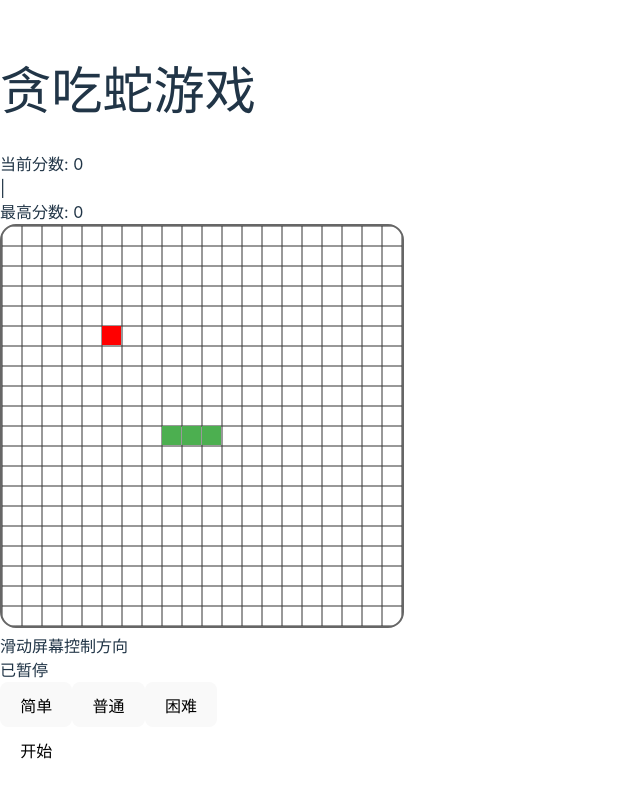
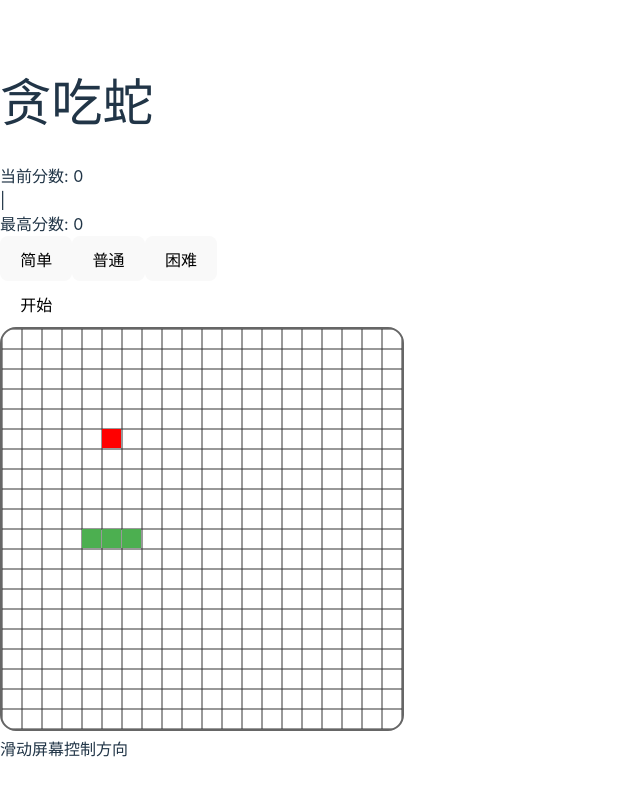
Before and after one commit to Trey13666/snake-game, a React (Vite) app: page / in a window 1280 px wide. Shown: the whole page, without its empty margins (0-640 px from the left). Built offline with nearby package versions, Linux system fonts and the light colour scheme.

Commit message:
Update App.tsx

```diff
--- a/src/App.tsx
+++ b/src/App.tsx
@@ -1,51 +1,42 @@
-import { useState, useCallback } from 'react'
-import './App.css'
-import GameBoard from './components/Game/GameBoard'
-import ScoreBoard from './components/UI/ScoreBoard'
-import Controls from './components/Game/Controls'
-import { GameMode } from './types/game'
+import { useState } from 'react';
+import './App.css';
+import GameBoard from './components/game/GameBoard';
+import ScoreBoard from './components/UI/ScoreBoard';
+import Controls from './components/game/Controls';
+import { GameMode } from './types/game';
 
 function App() {
-  const [gameMode, setGameMode] = useState<GameMode>('NORMAL')
-  const [isPlaying, setIsPlaying] = useState(false)
-  const [score, setScore] = useState(0)
-  const [highScore, setHighScore] = useState(0)
+  const [score, setScore] = useState(0);
+  const [highScore, setHighScore] = useState(0);
+  const [gameMode, setGameMode] = useState<GameMode>('NORMAL');
+  const [isPaused, setIsPaused] = useState(false);
 
-  const handleStart = () => {
-    setIsPlaying(true)
-  }
-
-  const handlePause = () => {
-    setIsPlaying(false)
-  }
-
-  const handleScoreUpdate = useCallback((newScore: number) => {
-    setScore(newScore)
+  const handleScoreUpdate = (newScore: number) => {
+    setScore(newScore);
     if (newScore > highScore) {
-      setHighScore(newScore)
+      setHighScore(newScore);
     }
-  }, [highScore])
+  };
 
   return (
     <div className="game-container">
-      <h1>贪吃蛇游戏</h1>
+      <h1>贪吃蛇</h1>
       <div className="game-wrapper">
         <ScoreBoard score={score} highScore={highScore} />
+        <Controls
+          gameMode={gameMode}
+          setGameMode={setGameMode}
+          isPaused={isPaused}
+          setIsPaused={setIsPaused}
+        />
         <GameBoard
           gameMode={gameMode}
           onScoreUpdate={handleScoreUpdate}
-          isPaused={!isPlaying}
-        />
-        <Controls
-          onModeChange={setGameMode}
-          onStart={handleStart}
-          onPause={handlePause}
-          isPlaying={isPlaying}
-          currentMode={gameMode}
+          isPaused={isPaused}
         />
       </div>
     </div>
-  )
+  );
 }
 
-export default App
+export default App;
```
